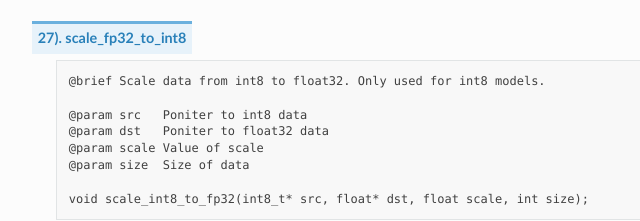
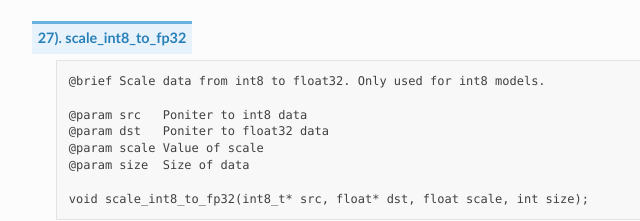
Before and after one commit to sophon-ai-algo/sophon-inference-doc_zh, a plain HTML site: page module/sail_cpp.html in a window 1280 px wide. Shown: the part 11237-11458 px from the top of the page, 320-960 px from the left. Drawn offline with Linux system fonts and the light colour scheme.

Commit message:
correct sail cpp api description

```diff
--- a/module/sail_cpp.html
+++ b/module/sail_cpp.html
@@ -726,7 +726,7 @@ void scale_fp32_to_int8(float* src, int8_t* dst, float scale, int size);
 </pre></div>
 </div>
 </dd>
-<dt><strong>27). scale_fp32_to_int8</strong></dt><dd><div class="highlight-c++ notranslate"><div class="highlight"><pre><span></span>@brief Scale data from int8 to float32. Only used for int8 models.
+<dt><strong>27). scale_int8_to_fp32</strong></dt><dd><div class="highlight-c++ notranslate"><div class="highlight"><pre><span></span>@brief Scale data from int8 to float32. Only used for int8 models.
 
 @param src   Poniter to int8 data
 @param dst   Poniter to float32 data
```
